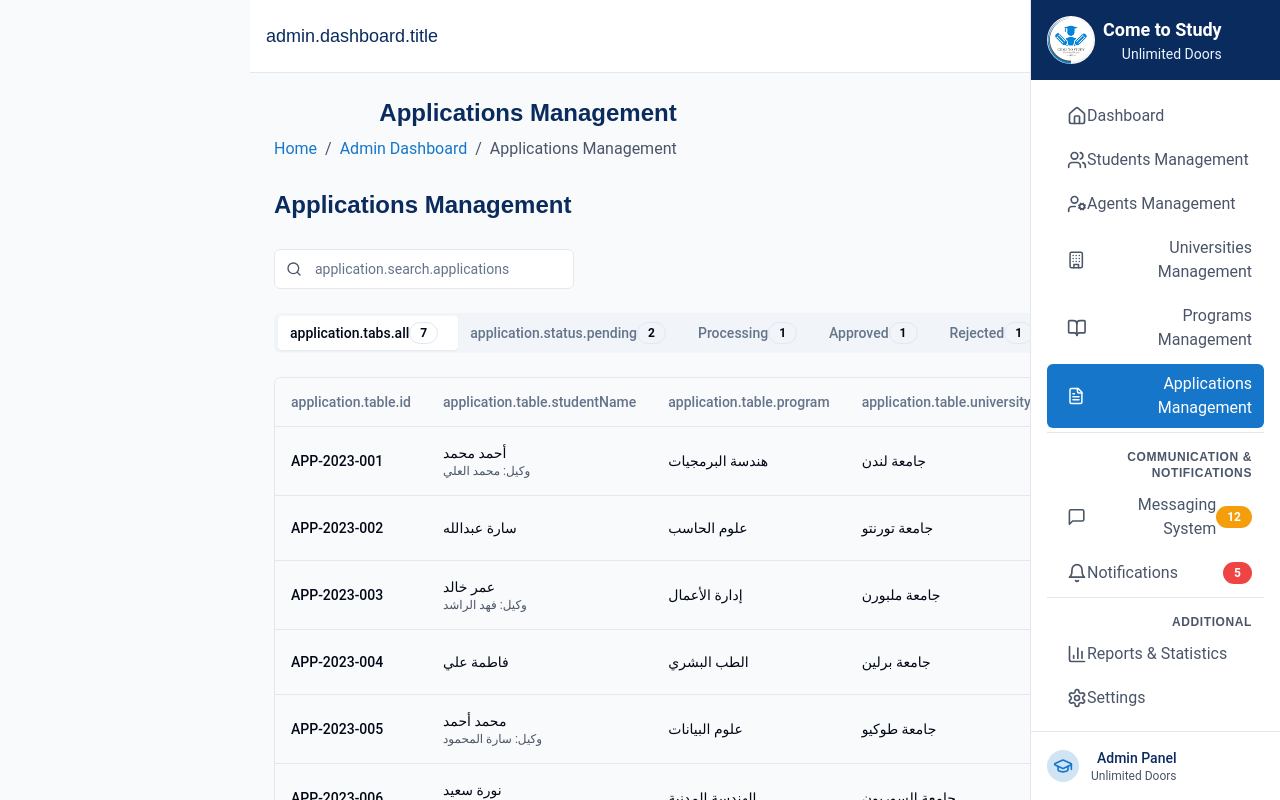
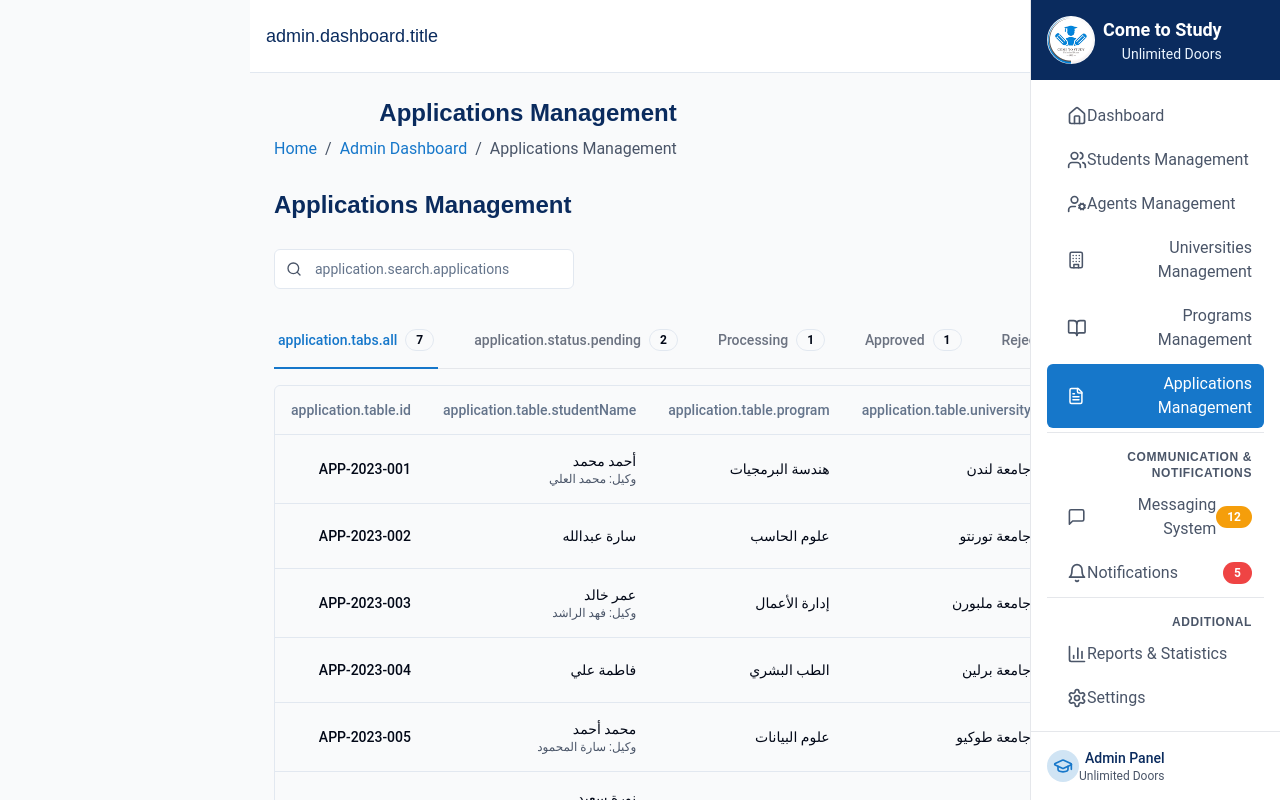
Before and after one commit to Unlimiteddoorss/study-doors-connect, a React (Vite) app: page /admin/applications in a window 1280 px wide. Shown: the top 800 px of the page. Built offline with nearby package versions, Linux system fonts and the light colour scheme.

Commit message:
Fix: Restore missing admin pages
Restores the content of the AdminDashboard, ManageApplications, and Register pages.

```diff
--- a/src/App.tsx
+++ b/src/App.tsx
@@ -1,4 +1,3 @@
-
 import { Routes, Route, Navigate } from "react-router-dom";
 import Index from "./pages/Index";
 import About from "./pages/About";
@@ -43,10 +42,10 @@ import "./App.css";
 function App() {
   // FIXME: In production, this would come from auth context or user state
   // 'student', 'admin', or 'agent'
-  const userRole = 'admin'; // Changed from 'student' to 'admin' for testing purposes
+  const userRole = 'admin'; // Changed to 'admin' for testing
 
   const ProtectedRoute = ({ children, allowedRoles }: { children: React.ReactNode, allowedRoles: string[] }) => {
-    const isAuthenticated = true;
+    const isAuthenticated = true; // For testing purposes
     const hasPermission = allowedRoles.includes(userRole);
 
     if (!isAuthenticated) {
--- a/src/components/dashboard/AdminSidebar.tsx
+++ b/src/components/dashboard/AdminSidebar.tsx
@@ -178,7 +178,7 @@ const AdminSidebar = () => {
           <div className="flex-shrink-0 h-8 w-8 rounded-full bg-unlimited-blue/20 flex items-center justify-center">
             <GraduationCap className="h-5 w-5 text-unlimited-blue" />
           </div>
-          <div className="ml-3">
+          <div className="mr-3">
             <p className="text-sm font-medium text-unlimited-dark-blue">{t('admin.sidebar.adminPanel')}</p>
             <p className="text-xs text-unlimited-gray">{t('site.name')}</p>
           </div>
--- a/src/pages/admin/ManageApplications.tsx
+++ b/src/pages/admin/ManageApplications.tsx
@@ -1,4 +1,3 @@
-
 import { useState, useEffect } from 'react';
 import { Archive, CheckCircle, Clock, Download, FileText, MoreHorizontal, Search, Trash, Upload, X, Eye } from 'lucide-react';
 import DashboardLayout from '@/components/layout/DashboardLayout';
@@ -37,7 +36,7 @@ import {
   SelectTrigger,
   SelectValue,
 } from '@/components/ui/select';
-import { Tabs, TabsContent, TabsList, TabsTrigger } from "@/components/ui/tabs";
+import { Tabs, TabsList, TabsContent, TabsTrigger } from "@/components/ui/tabs";
 import { useToast } from '@/hooks/use-toast';
 import { useTranslation } from 'react-i18next';
 
@@ -223,8 +222,6 @@ const ManageApplications = () => {
       return;
     }
 
-    // В реальном приложении здесь был бы код для обработки файла Excel
-    // Имитируем успешный импорт
     setTimeout(() => {
       toast({
         title: t("application.import.success"),
@@ -236,15 +233,12 @@ const ManageApplications = () => {
   };
 
   const handleExportApplications = () => {
-    // В реальном приложении здесь был бы код для экспорта в Excel
-    // Имитируем успешный экспорт
     setTimeout(() => {
       toast({
         title: t("application.export.success"),
         description: t("application.export.successDesc"),
       });
 
-      // Создаем фиктивный элемент для "скачивания" файла
       const element = document.createElement('a');
       element.setAttribute('href', 'data:text/plain;charset=utf-8,');
       element.setAttribute('download', `applications_export_${new Date().toISOString().slice(0,10)}.xlsx`);
@@ -441,110 +435,99 @@ const ManageApplications = () => {
             <div className="animate-spin rounded-full h-10 w-10 border-b-2 border-unlimited-blue"></div>
           </div>
         ) : (
-          <Tabs defaultValue="all" onValueChange={(value) => setStatusFilter(value as ApplicationStatus | 'all')}>
-            <div className="overflow-x-auto">
-              <TabsList className="mb-4 inline-flex">
-                <TabsTrigger value="all" className="min-w-[80px]">
+          <div>
+            <div className="mb-4 border-b border-gray-200">
+              <nav className="-mb-px flex space-x-8 rtl:space-x-reverse" aria-label="Tabs">
+                <button
+                  onClick={() => setStatusFilter('all')}
+                  className={`${
+                    statusFilter === 'all'
+                      ? 'border-unlimited-blue text-unlimited-blue'
+                      : 'border-transparent text-gray-500 hover:text-gray-700 hover:border-gray-300'
+                  } whitespace-nowrap py-4 px-1 border-b-2 font-medium text-sm flex items-center`}
+                >
                   {t('application.tabs.all')}
-                  <Badge variant="outline" className="mr-2">{applicationsByStatus.all}</Badge>
-                </TabsTrigger>
-                <TabsTrigger value="pending" className="min-w-[80px]">
+                  <Badge variant="outline" className="ml-2">{applicationsByStatus.all}</Badge>
+                </button>
+                <button
+                  onClick={() => setStatusFilter('pending')}
+                  className={`${
+                    statusFilter === 'pending'
+                      ? 'border-unlimited-blue text-unlimited-blue'
+                      : 'border-transparent text-gray-500 hover:text-gray-700 hover:border-gray-300'
+                  } whitespace-nowrap py-4 px-1 border-b-2 font-medium text-sm flex items-center`}
+                >
                   {t('application.status.pending')}
-                  <Badge variant="outline" className="mr-2">{applicationsByStatus.pending}</Badge>
-                </TabsTrigger>
-                <TabsTrigger value="processing" className="min-w-[80px]">
+                  <Badge variant="outline" className="ml-2">{applicationsByStatus.pending}</Badge>
+                </button>
+                <button
+                  onClick={() => setStatusFilter('processing')}
+                  className={`${
+                    statusFilter === 'processing'
+                      ? 'border-unlimited-blue text-unlimited-blue'
+                      : 'border-transparent text-gray-500 hover:text-gray-700 hover:border-gray-300'
+                  } whitespace-nowrap py-4 px-1 border-b-2 font-medium text-sm flex items-center`}
+                >
                   {t('application.status.processing')}
-                  <Badge variant="outline" className="mr-2">{applicationsByStatus.processing}</Badge>
-                </TabsTrigger>
-                <TabsTrigger value="approved" className="min-w-[80px]">
+                  <Badge variant="outline" className="ml-2">{applicationsByStatus.processing}</Badge>
+                </button>
+                <button
+                  onClick={() => setStatusFilter('approved')}
+                  className={`${
+                    statusFilter === 'approved'
+                      ? 'border-unlimited-blue text-unlimited-blue'
+                      : 'border-transparent text-gray-500 hover:text-gray-700 hover:border-gray-300'
+                  } whitespace-nowrap py-4 px-1 border-b-2 font-medium text-sm flex items-center`}
+                >
                   {t('application.status.approved')}
-                  <Badge variant="outline" className="mr-2">{applicationsByStatus.approved}</Badge>
-                </TabsTrigger>
-                <TabsTrigger value="rejected" className="min-w-[80px]">
+                  <Badge variant="outline" className="ml-2">{applicationsByStatus.approved}</Badge>
+                </button>
+                <button
+                  onClick={() => setStatusFilter('rejected')}
+                  className={`${
+                    statusFilter === 'rejected'
+                      ? 'border-unlimited-blue text-unlimited-blue'
+                      : 'border-transparent text-gray-500 hover:text-gray-700 hover:border-gray-300'
+                  } whitespace-nowrap py-4 px-1 border-b-2 font-medium text-sm flex items-center`}
+                >
                   {t('application.status.rejected')}
-                  <Badge variant="outline" className="mr-2">{applicationsByStatus.rejected}</Badge>
-                </TabsTrigger>
-                <TabsTrigger value="completed" className="min-w-[80px]">
+                  <Badge variant="outline" className="ml-2">{applicationsByStatus.rejected}</Badge>
+                </button>
+                <button
+                  onClick={() => setStatusFilter('completed')}
+                  className={`${
+                    statusFilter === 'completed'
+                      ? 'border-unlimited-blue text-unlimited-blue'
+                      : 'border-transparent text-gray-500 hover:text-gray-700 hover:border-gray-300'
+                  } whitespace-nowrap py-4 px-1 border-b-2 font-medium text-sm flex items-center`}
+                >
                   {t('application.status.completed')}
-                  <Badge variant="outline" className="mr-2">{applicationsByStatus.completed}</Badge>
-                </TabsTrigger>
-                <TabsTrigger value="archived" className="min-w-[80px]">
+                  <Badge variant="outline" className="ml-2">{applicationsByStatus.completed}</Badge>
+                </button>
+                <button
+                  onClick={() => setStatusFilter('archived')}
+                  className={`${
+                    statusFilter === 'archived'
+                      ? 'border-unlimited-blue text-unlimited-blue'
+                      : 'border-transparent text-gray-500 hover:text-gray-700 hover:border-gray-300'
+                  } whitespace-nowrap py-4 px-1 border-b-2 font-medium text-sm flex items-center`}
+                >
                   {t('application.status.archived')}
-                  <Badge variant="outline" className="mr-2">{applicationsByStatus.archived}</Badge>
-                </TabsTrigger>
-              </TabsList>
+                  <Badge variant="outline" className="ml-2">{applicationsByStatus.archived}</Badge>
+                </button>
+              </nav>
             </div>
 
-            <TabsContent value="all">
             <ApplicationsTable
-                applications={filteredApplications}
+              applications={filteredApplications.filter(app =>
+                statusFilter === 'all' ? true : app.status === statusFilter
+              )}
               handleViewApplication={handleViewApplication}
               handleDeleteApplication={handleDeleteApplication}
               handleUpdateStatus={handleUpdateStatus}
               t={t}
             />
-            </TabsContent>
-
-            <TabsContent value="pending">
-              <ApplicationsTable
-                applications={filteredApplications.filter(a => a.status === 'pending')}
-                handleViewApplication={handleViewApplication}
-                handleDeleteApplication={handleDeleteApplication}
-                handleUpdateStatus={handleUpdateStatus}
-                t={t}
-              />
-            </TabsContent>
-
-            <TabsContent value="processing">
-              <ApplicationsTable
-                applications={filteredApplications.filter(a => a.status === 'processing')}
-                handleViewApplication={handleViewApplication}
-                handleDeleteApplication={handleDeleteApplication}
-                handleUpdateStatus={handleUpdateStatus}
-                t={t}
-              />
-            </TabsContent>
-
-            <TabsContent value="approved">
-              <ApplicationsTable
-                applications={filteredApplications.filter(a => a.status === 'approved')}
-                handleViewApplication={handleViewApplication}
-                handleDeleteApplication={handleDeleteApplication}
-                handleUpdateStatus={handleUpdateStatus}
-                t={t}
-              />
-            </TabsContent>
-
-            <TabsContent value="rejected">
-              <ApplicationsTable
-                applications={filteredApplications.filter(a => a.status === 'rejected')}
-                handleViewApplication={handleViewApplication}
-                handleDeleteApplication={handleDeleteApplication}
-                handleUpdateStatus={handleUpdateStatus}
-                t={t}
-              />
-            </TabsContent>
-
-            <TabsContent value="completed">
-              <ApplicationsTable
-                applications={filteredApplications.filter(a => a.status === 'completed')}
-                handleViewApplication={handleViewApplication}
-                handleDeleteApplication={handleDeleteApplication}
-                handleUpdateStatus={handleUpdateStatus}
-                t={t}
-              />
-            </TabsContent>
-
-            <TabsContent value="archived">
-              <ApplicationsTable
-                applications={filteredApplications.filter(a => a.status === 'archived')}
-                handleViewApplication={handleViewApplication}
-                handleDeleteApplication={handleDeleteApplication}
-                handleUpdateStatus={handleUpdateStatus}
-                t={t}
-              />
-            </TabsContent>
-          </Tabs>
+          </div>
         )}
 
         {selectedApplication && (
```
Also changed, not shown: src/pages/admin/AdminDashboard.tsx (+16 -17 lines). Lines whose indentation alone changed are shown as unchanged.
